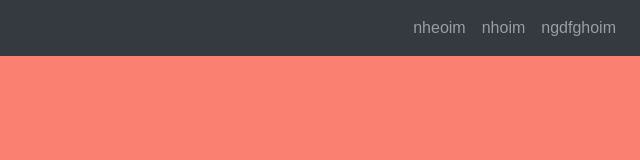
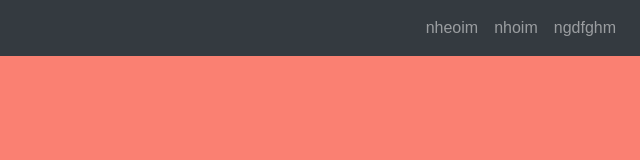
Before and after one commit to FJunioS/Tindog, a website: page index.html in a window 1280 px wide. Shown: the full height of the page, 640-1280 px from the left. Drawn offline with Linux system fonts and the light colour scheme.

Commit message:
Nhoimmfsadf asdfsadfsadf

```diff
--- a/index.html
+++ b/index.html
@@ -17,7 +17,7 @@
                <a href="" class="nav-link"> nhoim</a>
            </li>
            <li class="nav-item">
-               <a href="" class="nav-link"> ngdfghoim</a>
+               <a href="" class="nav-link"> ngdfghm</a>
            </li>
         </ol>
     </nav>
```
